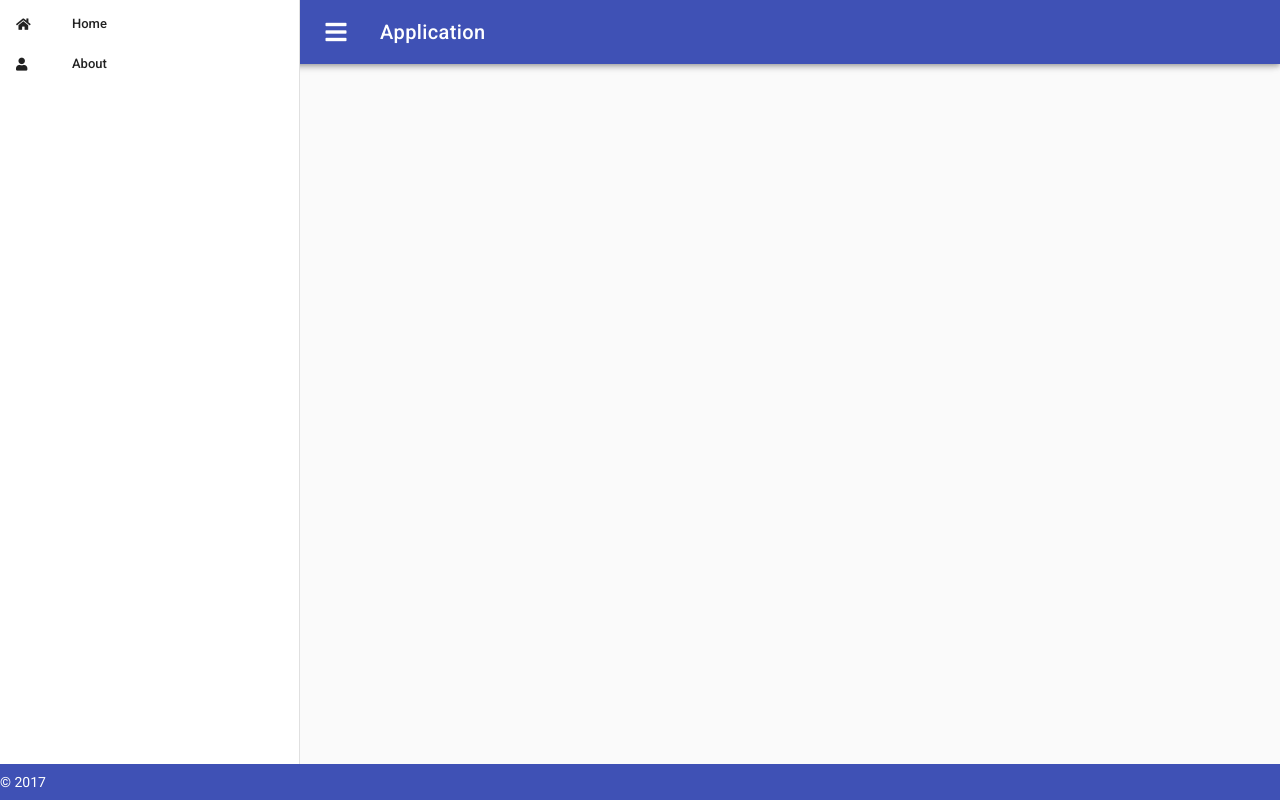
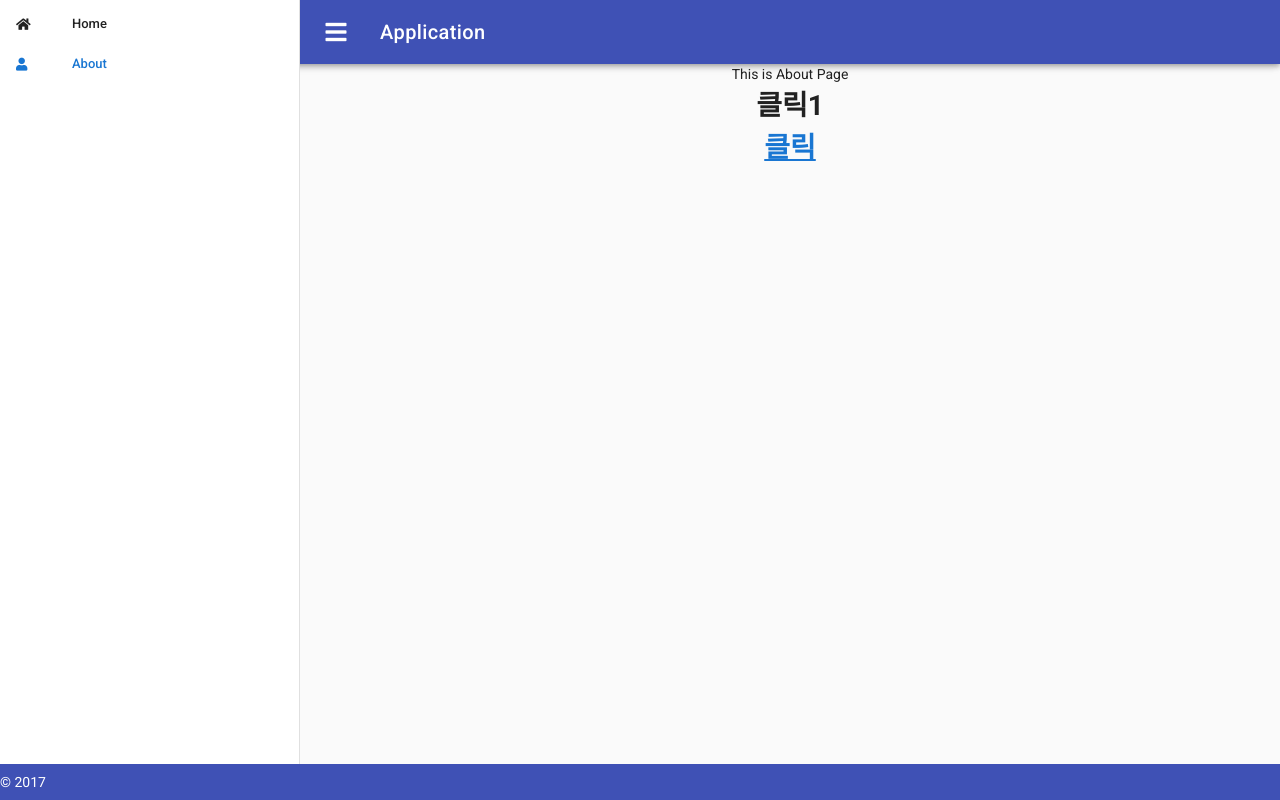
Before and after one commit to raae7742/study-vue.js3, a Vue app in the folder vue-router/vue-router/: page /about in a window 1280 px wide. Built offline with nearby package versions, Linux system fonts and the light colour scheme.

Commit message:
Vue-router: router.js basic

```diff
--- a/vue-router/vue-router/src/App.vue
+++ b/vue-router/vue-router/src/App.vue
@@ -6,7 +6,7 @@
       app
     >
       <v-list dense>
-        <v-list-tile>
+        <v-list-tile router :to="{name: 'home'}" exact>
           <v-list-tile-action>
             <i class="fas fa-home"></i>
           </v-list-tile-action>
@@ -14,7 +14,7 @@
             <v-list-tile-title>Home</v-list-tile-title>
           </v-list-tile-content>
         </v-list-tile>
-        <v-list-tile>
+        <v-list-tile router :to="{name: 'about'}" exact>
           <v-list-tile-action>
             <i class="fas fa-user"></i>
           </v-list-tile-action>
@@ -29,7 +29,7 @@
       <v-toolbar-title>Application</v-toolbar-title>
     </v-toolbar>
     <v-content>
-
+      <router-view></router-view>
     </v-content>
     <v-footer color="indigo" app>
       <span class="white--text">&copy; 2017</span>
@@ -44,6 +44,8 @@ export default {
   }),
   props: {
     source: String
+  },
+  methods: {
   }
 }
 </script>
--- a/vue-router/vue-router/src/router.js
+++ b/vue-router/vue-router/src/router.js
@@ -3,6 +3,10 @@ import Router from 'vue-router'
 import Home from './views/Home.vue'
 
 Vue.use(Router)
+
+const About = () => {
+  return import(/* webpackChunkName: "about" */ './views/About.vue')
+}
 
 export default new Router({
   mode: 'history',
@@ -19,7 +23,7 @@ export default new Router({
       // route level code-splitting
       // this generates a separate chunk (about.[hash].js) for this route
       // which is lazy-loaded when the route is visited.
-      component: () => import(/* webpackChunkName: "about" */ './views/About.vue')
+      component: About
     }
   ]
 })
--- a/vue-router/vue-router/src/views/About.vue
+++ b/vue-router/vue-router/src/views/About.vue
@@ -1,5 +1,9 @@
 <template>
-  <div>
+  <div class="text-xs-center">
     This is About Page
+    <h1>클릭1</h1>
+    <router-link :to="{name: 'home'}">
+      <h1>클릭</h1>
+    </router-link>
   </div>
 </template>
```
